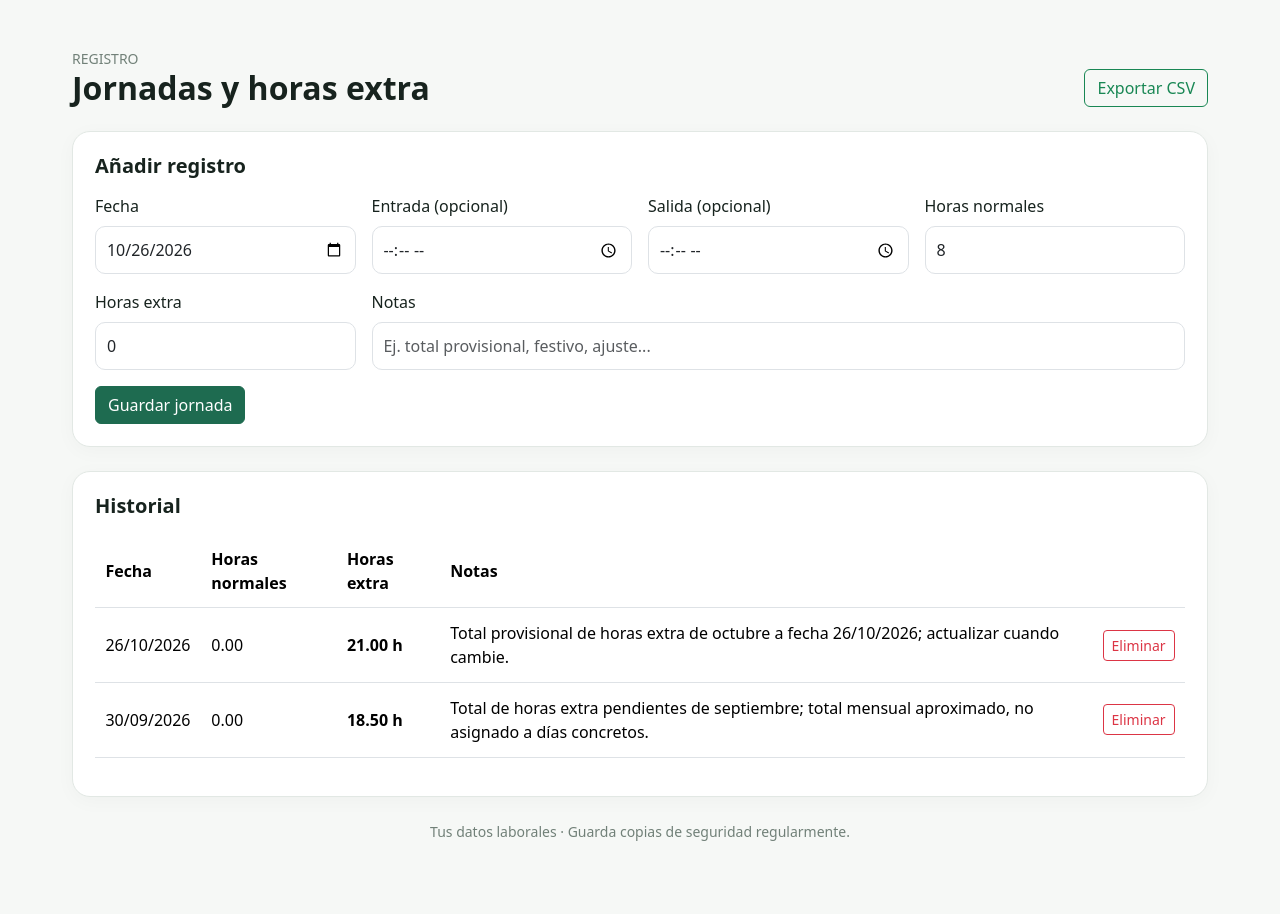
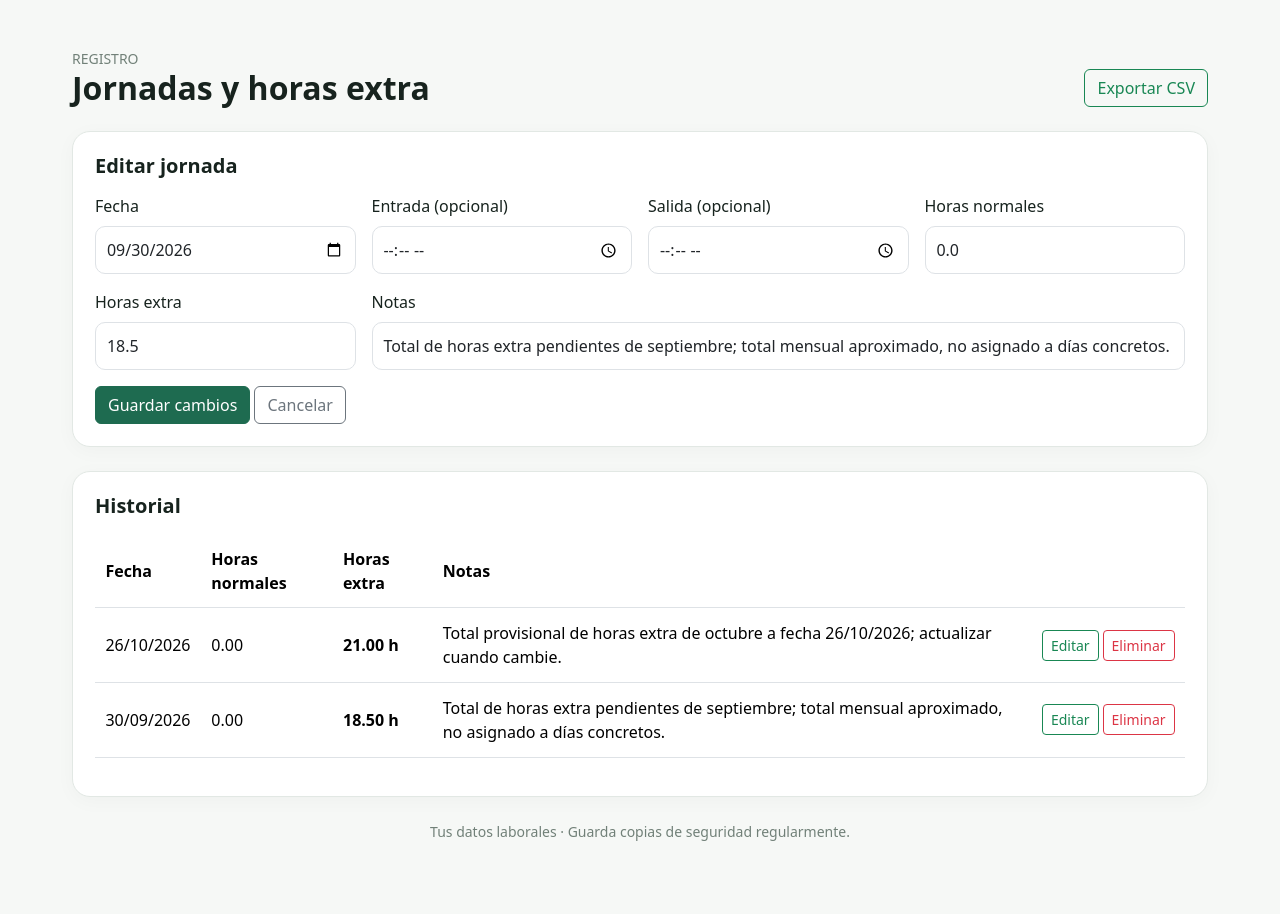
Before and after one commit to Ivory37goku/control-laboral-privado, a Flask app: page /jornadas/1/editar in a window 1280 px wide. Shown: the part 120-1034 px from the top of the page. Run offline with Flask 3, Linux system fonts and the light colour scheme; the visitor is signed in with stand-in values (Sample User, id 1); data comes from the database, SQL or seed files in the repository; some libraries are stand-ins or nearby versions.

Commit message:
Improve templates jornadas.html

```diff
--- a/templates/jornadas.html
+++ b/templates/jornadas.html
@@ -1,11 +1,11 @@
 {% extends "base.html" %}{% block title %}Horas · Mi Control Laboral{% endblock %}
 {% block content %}<div class="d-flex justify-content-between align-items-end flex-wrap gap-2 mb-4"><div><div class="muted small">REGISTRO</div><h1 class="h2 fw-bold mb-0">Jornadas y horas extra</h1></div><a class="btn btn-outline-success" href="{{ url_for('exportar',tabla='jornadas') }}">Exportar CSV</a></div>
-<div class="panel mb-4"><h2 class="h5 fw-bold mb-3">Añadir registro</h2><form method="post" class="row g-3">
-<div class="col-6 col-md-3"><label class="form-label">Fecha</label><input class="form-control" type="date" name="fecha" value="{{ today }}" required></div>
-<div class="col-6 col-md-3"><label class="form-label">Entrada (opcional)</label><input class="form-control" type="time" name="entrada"></div>
-<div class="col-6 col-md-3"><label class="form-label">Salida (opcional)</label><input class="form-control" type="time" name="salida"></div>
-<div class="col-6 col-md-3"><label class="form-label">Horas normales</label><input class="form-control" type="number" name="horas_normales" min="0" step=".25" value="{{ normal_default }}"></div>
-<div class="col-6 col-md-3"><label class="form-label">Horas extra</label><input class="form-control" type="number" name="horas_extra" min="0" step=".25" value="0" required></div>
-<div class="col-12 col-md-9"><label class="form-label">Notas</label><input class="form-control" name="notas" placeholder="Ej. total provisional, festivo, ajuste..."></div>
-<div class="col-12"><button class="btn btn-success">Guardar jornada</button></div></form></div>
-<section class="panel"><h2 class="h5 fw-bold mb-3">Historial</h2><div class="table-responsive"><table class="table"><thead><tr><th>Fecha</th><th>Horas normales</th><th>Horas extra</th><th>Notas</th><th></th></tr></thead><tbody>{% for r in rows %}<tr><td>{{ r.fecha|date_es }}</td><td>{{ '%.2f'|format(r.horas_normales) }}</td><td class="fw-semibold">{{ '%.2f'|format(r.horas_extra) }} h</td><td>{{ r.notas or '—' }}</td><td><form method="post" action="{{ url_for('delete_jornada',item_id=r.id) }}" onsubmit="return confirm('¿Eliminar este registro?')"><button class="btn btn-sm btn-outline-danger">Eliminar</button></form></td></tr>{% else %}<tr><td colspan="5" class="muted">Sin registros.</td></tr>{% endfor %}</tbody></table></div></section>{% endblock %}
+<div class="panel mb-4"><h2 class="h5 fw-bold mb-3">{{ 'Editar jornada' if editing else 'Añadir registro' }}</h2><form method="post" action="{{ url_for('edit_jornada',item_id=editing.id) if editing else url_for('jornadas') }}" class="row g-3"><input type="hidden" name="_csrf_token" value="{{ csrf_token() }}">
+<div class="col-6 col-md-3"><label class="form-label">Fecha</label><input class="form-control" type="date" name="fecha" value="{{ editing.fecha if editing else today }}" required></div>
+<div class="col-6 col-md-3"><label class="form-label">Entrada (opcional)</label><input class="form-control" type="time" name="entrada" value="{{ editing.entrada if editing else '' }}"></div>
+<div class="col-6 col-md-3"><label class="form-label">Salida (opcional)</label><input class="form-control" type="time" name="salida" value="{{ editing.salida if editing else '' }}"></div>
+<div class="col-6 col-md-3"><label class="form-label">Horas normales</label><input class="form-control" type="number" name="horas_normales" min="0" step=".25" value="{{ editing.horas_normales if editing else normal_default }}"></div>
+<div class="col-6 col-md-3"><label class="form-label">Horas extra</label><input class="form-control" type="number" name="horas_extra" min="0" step=".25" value="{{ editing.horas_extra if editing else 0 }}" required></div>
+<div class="col-12 col-md-9"><label class="form-label">Notas</label><input class="form-control" name="notas" value="{{ editing.notas if editing else '' }}" placeholder="Ej. total provisional, festivo, ajuste..."></div>
+<div class="col-12"><button class="btn btn-success">{{ 'Guardar cambios' if editing else 'Guardar jornada' }}</button>{% if editing %} <a class="btn btn-outline-secondary" href="{{ url_for('jornadas') }}">Cancelar</a>{% endif %}</div></form></div>
+<section class="panel"><h2 class="h5 fw-bold mb-3">Historial</h2><div class="table-responsive"><table class="table"><thead><tr><th>Fecha</th><th>Horas normales</th><th>Horas extra</th><th>Notas</th><th></th></tr></thead><tbody>{% for r in rows %}<tr><td>{{ r.fecha|date_es }}</td><td>{{ '%.2f'|format(r.horas_normales) }}</td><td class="fw-semibold">{{ '%.2f'|format(r.horas_extra) }} h</td><td>{{ r.notas or '—' }}</td><td><div class="d-flex gap-1"><a class="btn btn-sm btn-outline-success" href="{{ url_for('edit_jornada',item_id=r.id) }}">Editar</a><form method="post" action="{{ url_for('delete_jornada',item_id=r.id) }}" onsubmit="return confirm('¿Eliminar este registro?')"><input type="hidden" name="_csrf_token" value="{{ csrf_token() }}"><button class="btn btn-sm btn-outline-danger">Eliminar</button></form></div></td></tr>{% else %}<tr><td colspan="5" class="muted">Sin registros.</td></tr>{% endfor %}</tbody></table></div></section>{% endblock %}
```
